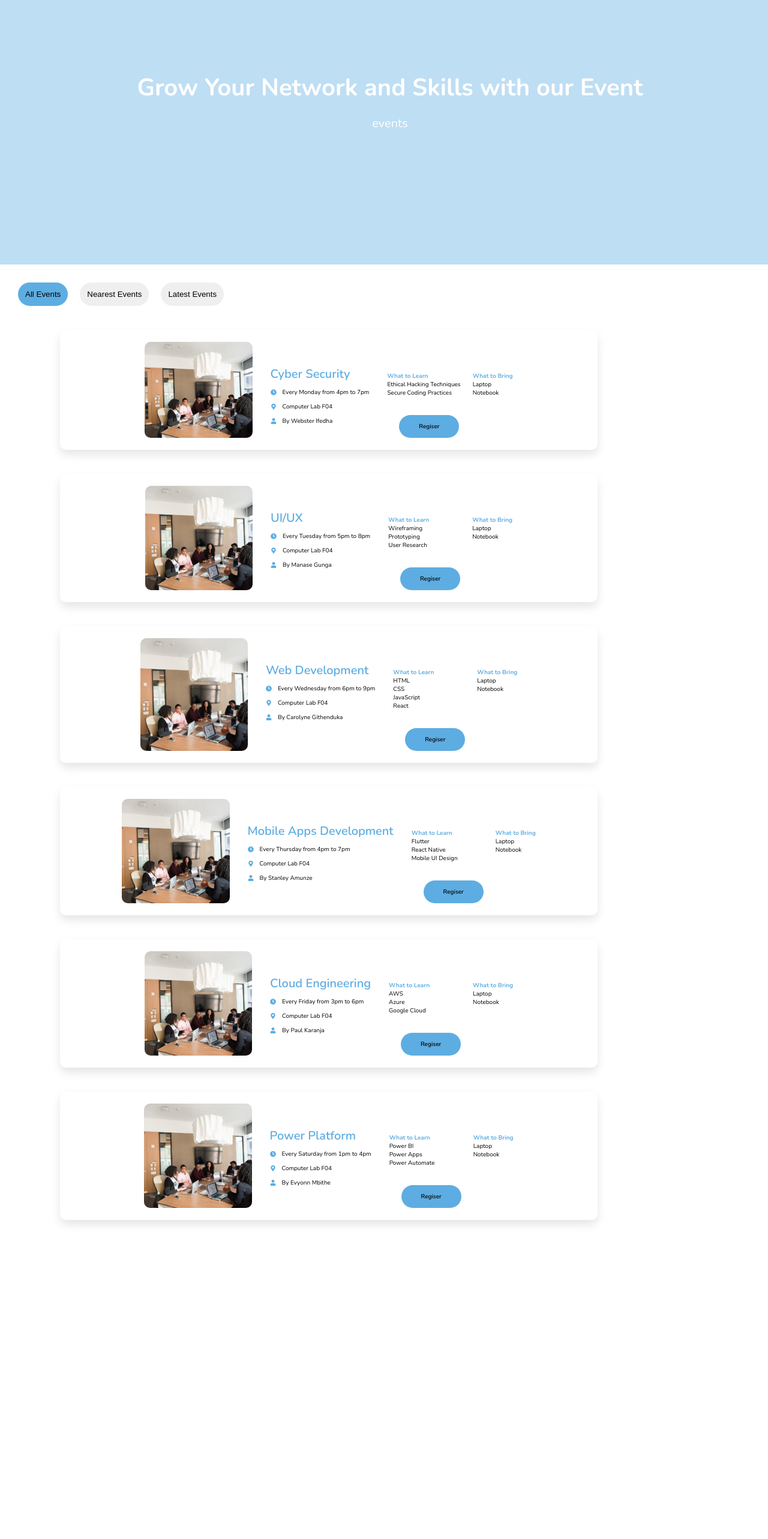
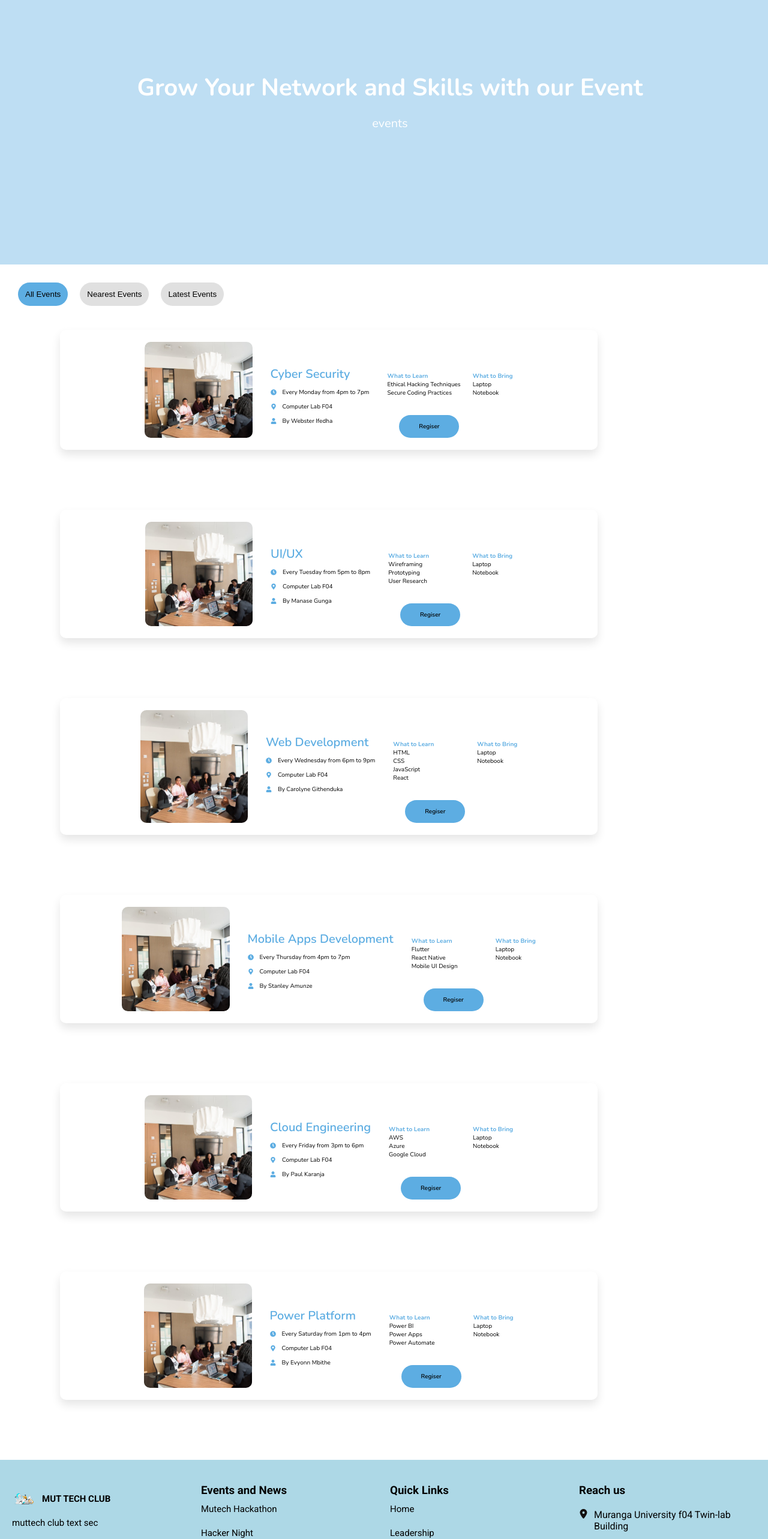
Before and after one commit to Naominm/mutc-website, a React (Vite) app: page /Events in a window 1280 px wide. Shown: the part 234-2800 px from the top of the page at 60% size. Before the commit the page ends 2288 px from the top, so only its background shows below. Built offline with nearby package versions, Linux system fonts and the light colour scheme.

Commit message:
Add footer Element

```diff
--- a/src/pages/Events/Event.css
+++ b/src/pages/Events/Event.css
@@ -14,6 +14,8 @@
     background-color:var(--color-shade-blue);
 }
 button{
+    background-color: var( --color-light-gray);
+    cursor: pointer;
     padding: 1.2rem;
     border-radius: 10rem;
     border: none;
@@ -28,7 +30,7 @@ button{
     gap: 3rem;
     margin-top: 4rem;
     margin-left: 15rem;
-    margin-bottom: 2rem;
+    margin-bottom: 10rem;
     width: 70%;
     padding-block: 2rem;
     border-radius: 1rem;
--- a/src/pages/Events/Event.tsx
+++ b/src/pages/Events/Event.tsx
@@ -1,8 +1,9 @@
-import { FaCalendarAlt, FaClock, FaMapMarkerAlt, FaUser } from "react-icons/fa";
+import { FaClock, FaMapMarkerAlt, FaUser } from "react-icons/fa";
 import LeadershipContents from "../../components/Hero/Hero";
 import Image2 from "../../assets/mutc-images/hero2.jpg"
 import "./Event.css"
-import { li } from "framer-motion/client";
+
+import FooterElement from "../../components/Footer/Footer";
 
 
 interface eventCardProps{
@@ -85,6 +86,7 @@ function Events() {
   header2="What to Bring"
   bringItems={["Laptop", "Notebook"]}
 />
+<FooterElement/>
       </div>
      );
 }
```
